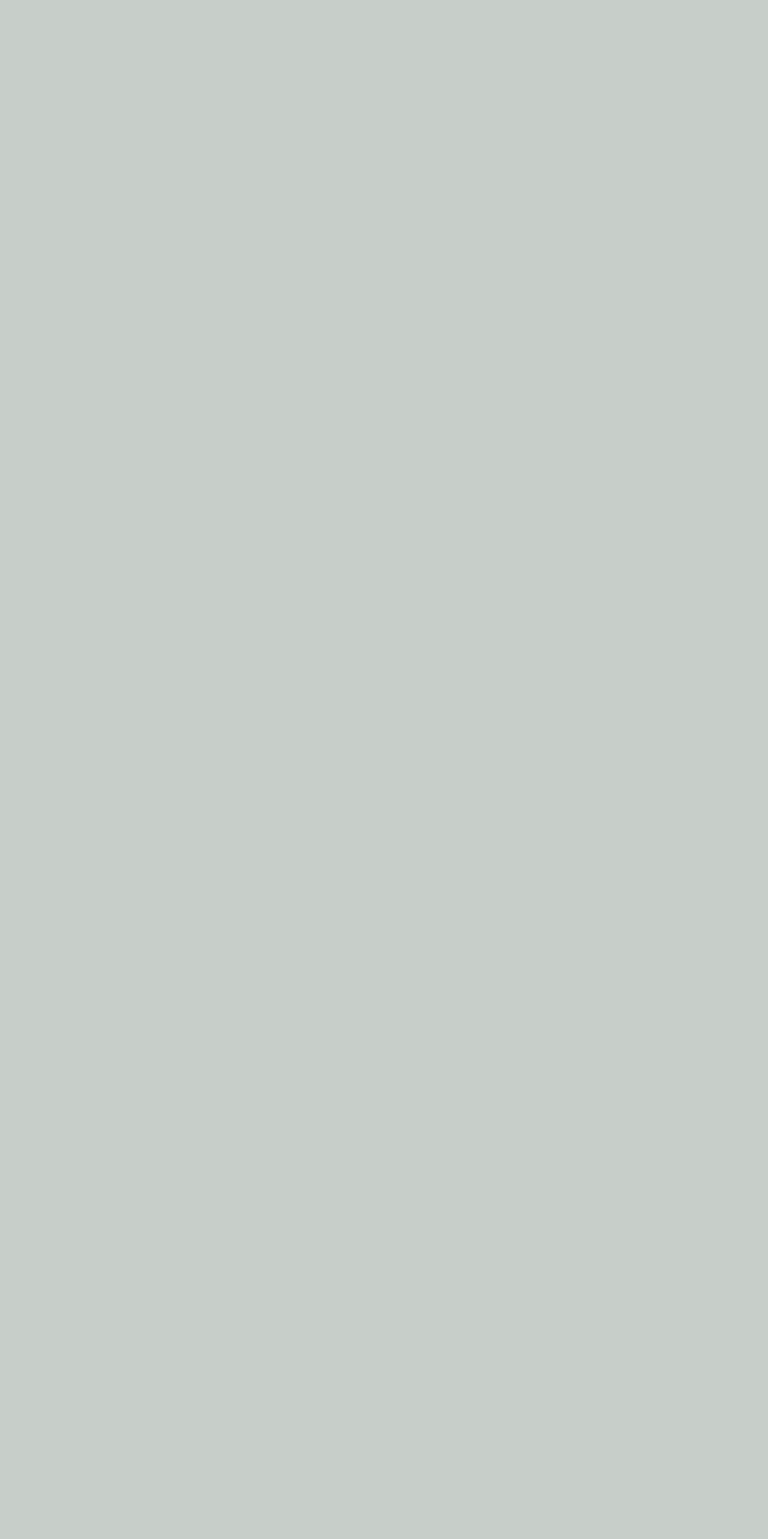
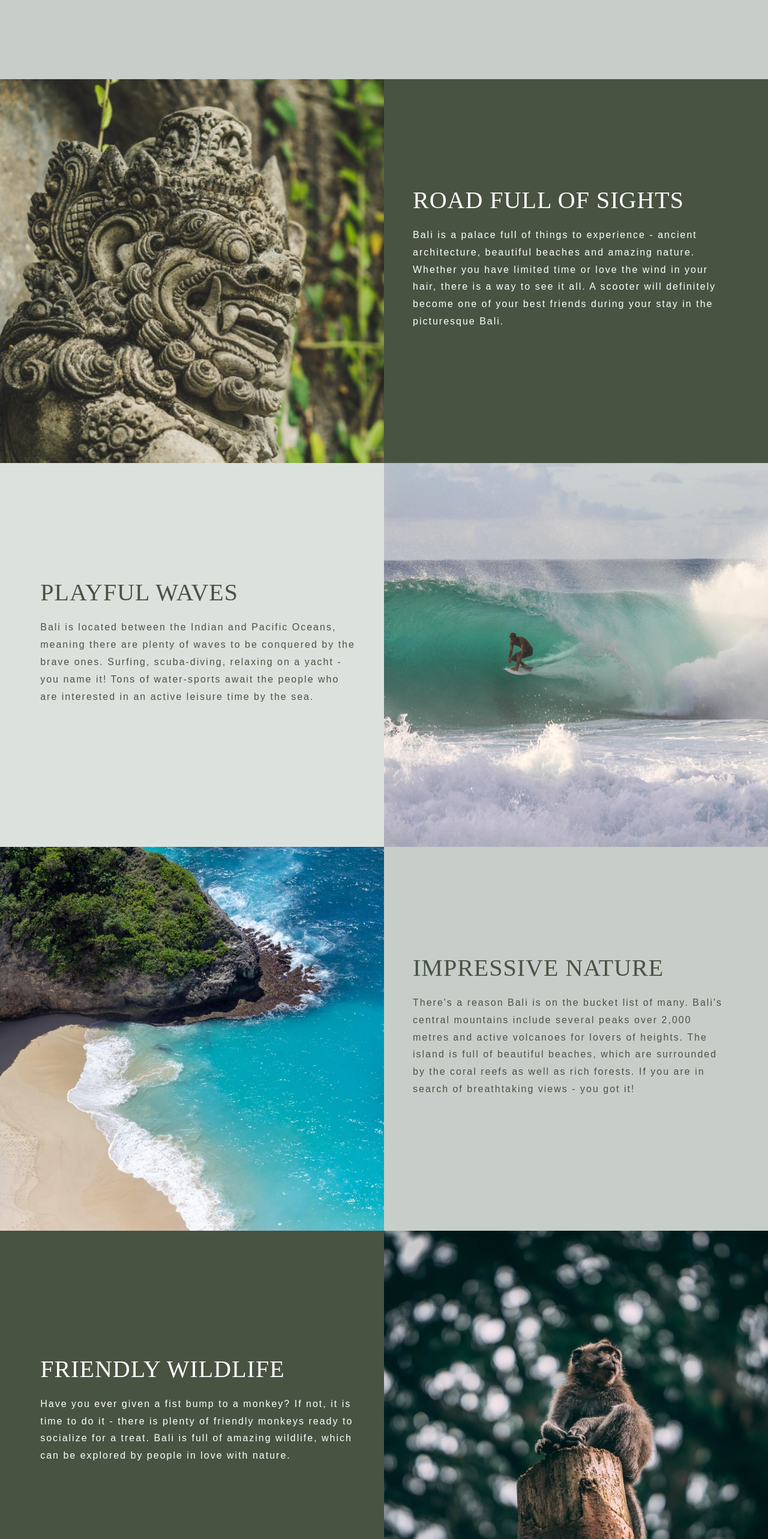
Before and after one commit to SutheeDev/react-poveda, a React (Vite) app in the folder client/: page /Adventure in a window 1280 px wide. Shown: the part 840-3406 px from the top of the page at 60% size. Before the commit the page ends 972 px from the top, so only its background shows below. Built offline with nearby package versions, Linux system fonts and the light colour scheme.

Commit message:
added Article components to Adventure.jsx

```diff
--- a/client/src/pages/Adventure.jsx
+++ b/client/src/pages/Adventure.jsx
@@ -8,6 +8,10 @@ import {
   Footer,
 } from "../components";
 import imgUrl from "../assets/images/HERO_04_ADVENTURE.jpg";
+import imgAr1 from "../assets/images/AR_ADV_01.jpg";
+import imgAr2 from "../assets/images/AR_ADV_02.jpg";
+import imgAr3 from "../assets/images/AR_ADV_03.jpg";
+import imgAr4 from "../assets/images/AR_ADV_04.jpg";
 
 const Adventure = () => {
   return (
@@ -17,6 +21,42 @@ const Adventure = () => {
       <Message
         title="experience heaven"
         paragraph={`If you want to find as many adventures as you can find, Bali is the place for you. Hop on a scooter, surf the waves or explore the beautiful nature full of exciting wildlife - wherever you go, the island will offer a lot of exciting opportunities for your adventurous heart.`}
+      />
+
+      <Article
+        title="road full of sights"
+        pFirst={` Bali is a palace full of things to experience - ancient architecture, beautiful beaches and amazing nature. Whether you have limited time or love the wind in your hair, there is a way to see it all. A scooter will definitely become one of your best friends during your stay in the picturesque Bali. `}
+        bgColor="var(--green-2)"
+        txColor="var(--white)"
+        imgLeft={true}
+        img={imgAr1}
+      />
+
+      <Article
+        title="playful waves"
+        pFirst={` Bali is located between the Indian and Pacific Oceans, meaning there are plenty of waves to be conquered by the brave ones. Surfing, scuba-diving, relaxing on a yacht - you name it! Tons of water-sports await the people who are interested in an active leisure time by the sea. `}
+        bgColor="var(--light-grey)"
+        txColor="var(--green-2)"
+        imgLeft={false}
+        img={imgAr2}
+      />
+
+      <Article
+        title="impressive nature"
+        pFirst={` There's a reason Bali is on the bucket list of many. Bali's central mountains include several peaks over 2,000 metres and active volcanoes for lovers of heights. The island is full of beautiful beaches, which are surrounded by the coral reefs as well as rich forests. If you are in search of breathtaking views - you got it! `}
+        bgColor="var(--grey)"
+        txColor="var(--green-2)"
+        imgLeft={true}
+        img={imgAr3}
+      />
+
+      <Article
+        title="friendly wildlife"
+        pFirst={` Have you ever given a fist bump to a monkey? If not, it is time to do it - there is plenty of friendly monkeys ready to socialize for a treat. Bali is full of amazing wildlife, which can be explored by people in love with nature. `}
+        bgColor="var(--green-2)"
+        txColor="var(--white)"
+        imgLeft={false}
+        img={imgAr4}
       />
     </Wrapper>
   );
```
